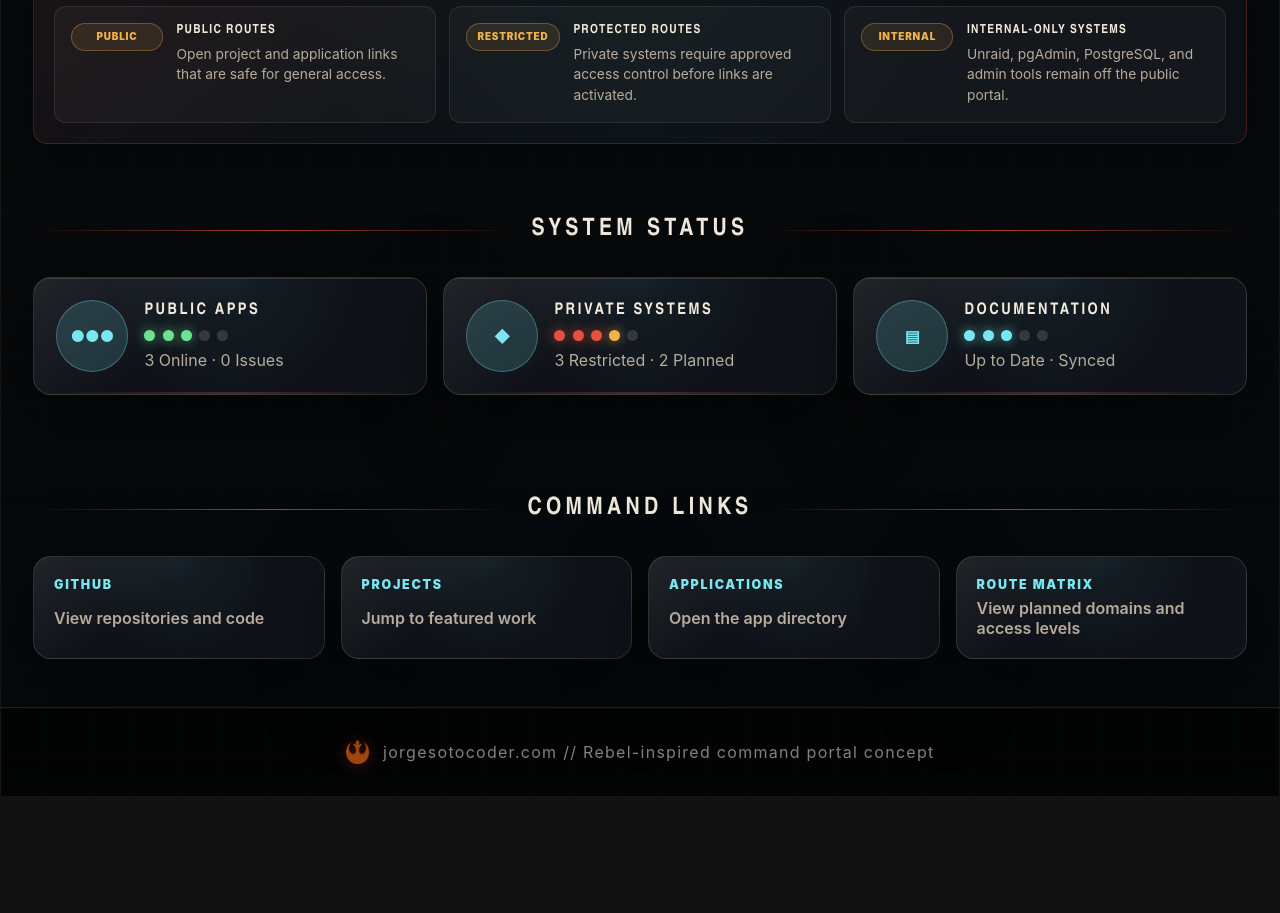
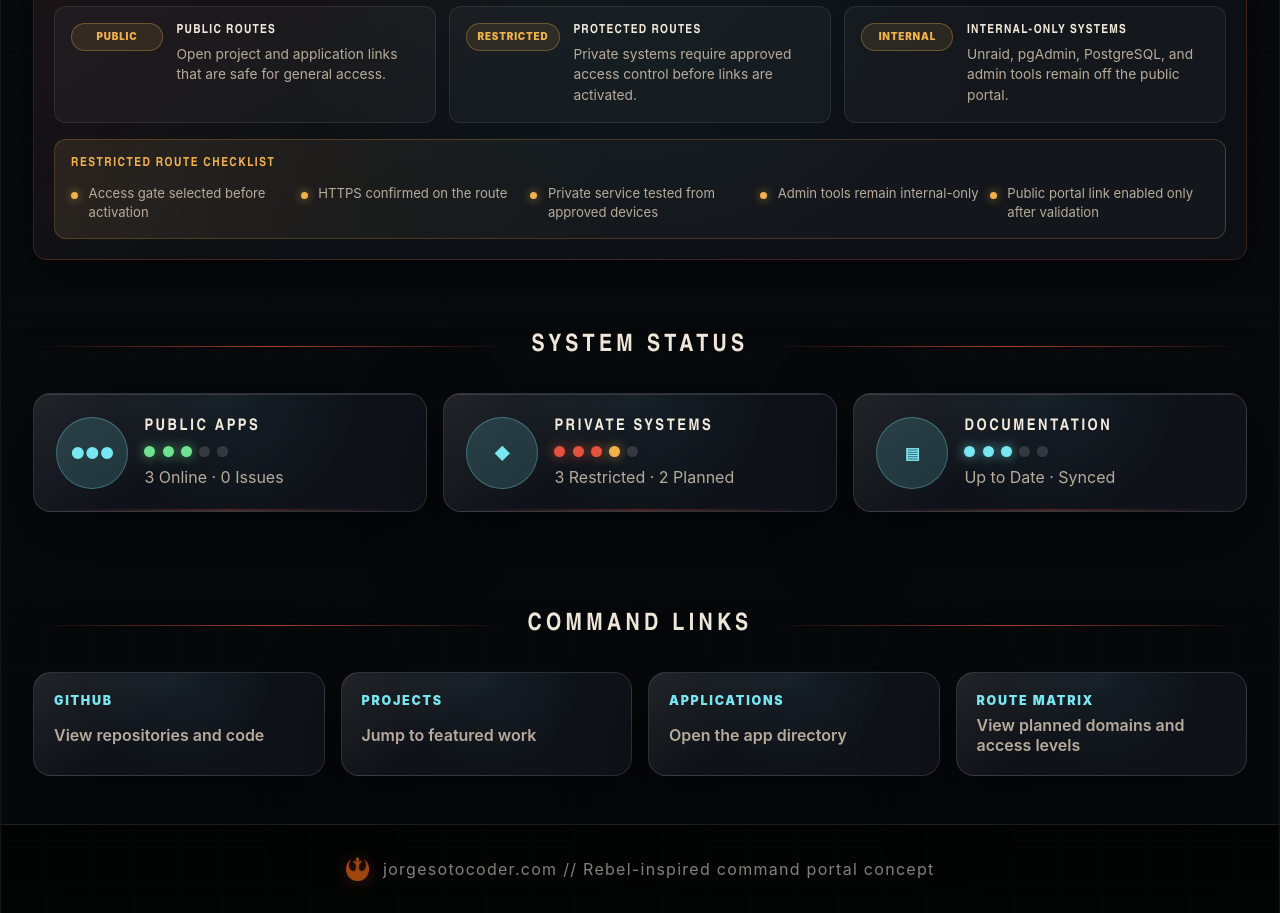
Before and after one commit to acurunner79/jorgesotocoder-portal, a React (Vite) app: page / in a window 1280 px wide. Shown: the part 4000-4913 px from the top of the page. Before the commit the page ends 4796 px from the top, so only its background shows below. Built offline with nearby package versions, Linux system fonts and the light colour scheme.

Commit message:
Add restricted route checklist

```diff
--- a/src/App.css
+++ b/src/App.css
@@ -1679,3 +1679,62 @@ h1 {
     width: max-content;
   }
 }
+
+.restricted-checklist {
+  margin-top: 1rem;
+  padding: 1rem;
+  background:
+    linear-gradient(90deg, rgba(241, 178, 75, 0.07), transparent 48%),
+    rgba(255, 255, 255, 0.03);
+  border: 1px solid rgba(241, 178, 75, 0.22);
+  border-radius: 12px;
+}
+
+.restricted-checklist h3 {
+  margin: 0 0 0.85rem;
+  color: var(--amber);
+  text-transform: uppercase;
+  letter-spacing: 0.12em;
+  font-size: 0.78rem;
+}
+
+.restricted-checklist ul {
+  display: grid;
+  grid-template-columns: repeat(5, minmax(0, 1fr));
+  gap: 0.65rem;
+  margin: 0;
+  padding: 0;
+  list-style: none;
+}
+
+.restricted-checklist li {
+  position: relative;
+  padding-left: 1.1rem;
+  color: var(--muted);
+  line-height: 1.45;
+  font-size: 0.82rem;
+}
+
+.restricted-checklist li::before {
+  content: "";
+  position: absolute;
+  left: 0;
+  top: 0.48rem;
+  width: 7px;
+  height: 7px;
+  border-radius: 999px;
+  background: var(--amber);
+  box-shadow: 0 0 10px rgba(241, 178, 75, 0.7);
+}
+
+@media (max-width: 1100px) {
+  .restricted-checklist ul {
+    grid-template-columns: repeat(2, minmax(0, 1fr));
+  }
+}
+
+@media (max-width: 720px) {
+  .restricted-checklist ul {
+    grid-template-columns: 1fr;
+  }
+}
--- a/src/App.jsx
+++ b/src/App.jsx
@@ -7,6 +7,7 @@ import {
   profile,
   routeMatrix,
   securityDirectives,
+  restrictedChecklist
 } from "./data/site";
 
 function AppCard({ app }) {
@@ -321,6 +322,16 @@ export default function App() {
               <SecurityDirective key={item.code} item={item} />
             ))}
           </div>
+
+          <div className="restricted-checklist">
+            <h3>Restricted route checklist</h3>
+
+            <ul>
+              {restrictedChecklist.map((item) => (
+                <li key={item}>{item}</li>
+              ))}
+            </ul>
+          </div>
         </div>
       </section>
 
--- a/src/data/site.js
+++ b/src/data/site.js
@@ -151,6 +151,14 @@ export const routeMatrix = [
   },
 ];
 
+export const restrictedChecklist = [
+  "Access gate selected before activation",
+  "HTTPS confirmed on the route",
+  "Private service tested from approved devices",
+  "Admin tools remain internal-only",
+  "Public portal link enabled only after validation",
+];
+
 export const securityDirectives = [
   {
     code: "PUBLIC",
```
